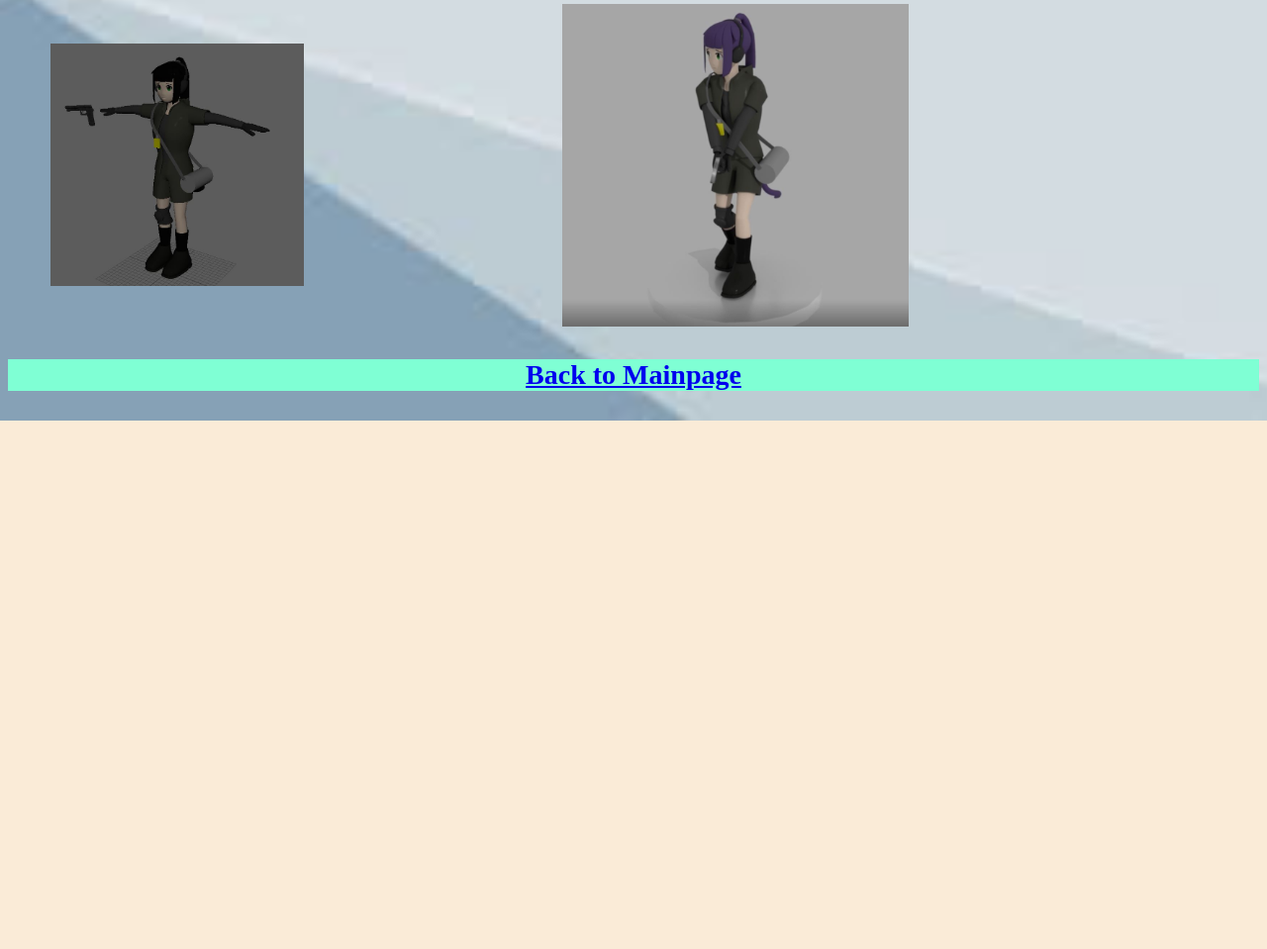
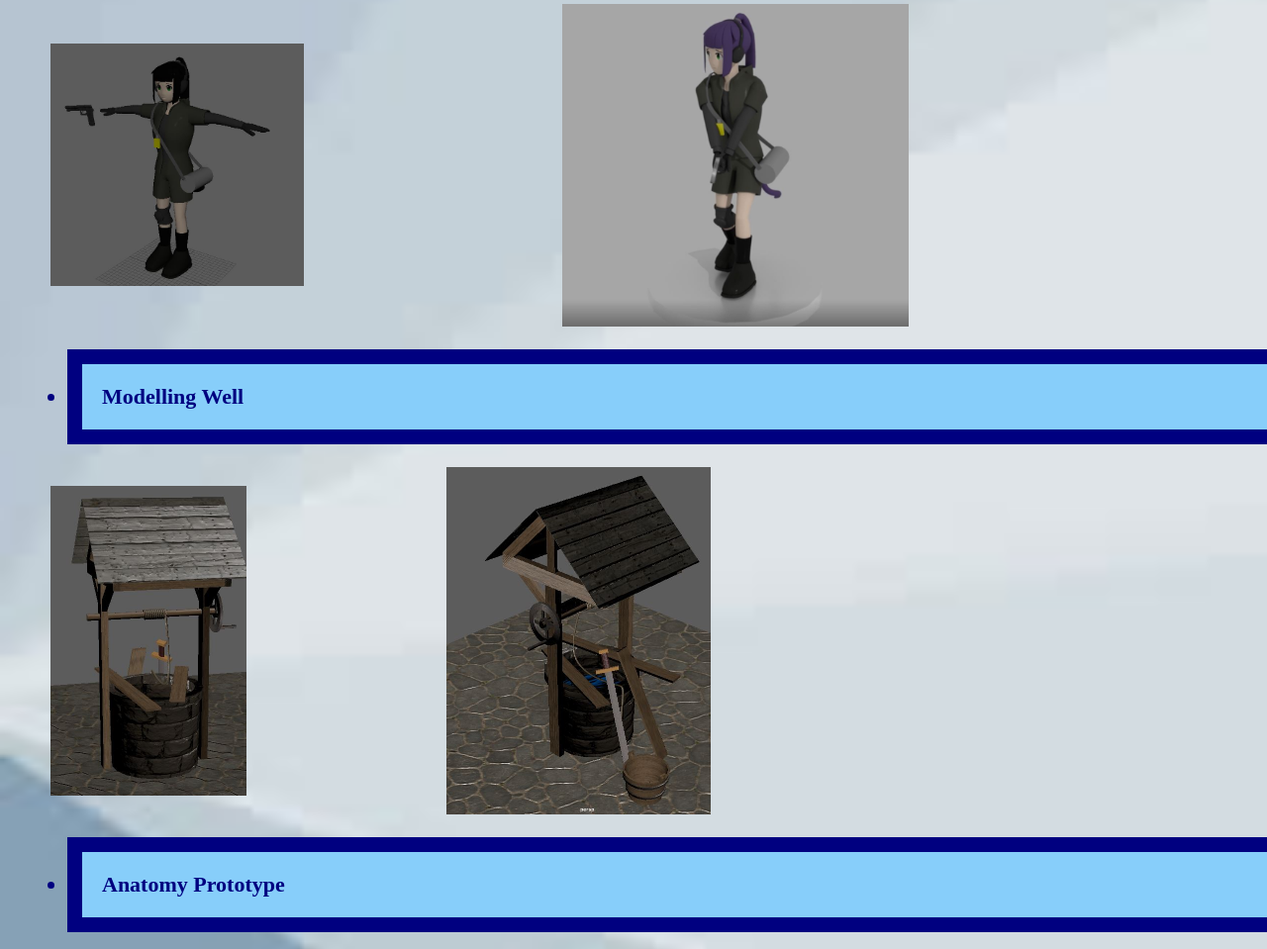
Before and after one commit to TheNu11/Portfolio, a plain HTML site: page project.html in a window 1280 px wide. Shown: the part 1625-2584 px from the top of the page at 99% size. Before the commit the page ends 2050 px from the top, so only its background shows below. Drawn offline with Linux system fonts and the light colour scheme; a script that the page names is missing.

Commit message:
Add files via upload

```diff
--- a/project.html
+++ b/project.html
@@ -48,6 +48,19 @@
                     <li> CharacterModelling/Animation  </li>
                 </tr>
             </table>
+            <table>
+                <tr>
+                    <th> <img id="pro11" src="ImportantPic/Well1.JPG" alt="W1"> </th>
+                    <th> <img id="pro12" src="ImportantPic/Well2.JPG" alt="W2"> </th>
+                    <li> Modelling Well  </li>
+                </tr>
+            </table>
+            <table>
+                <tr>
+                    <th> <img id="pro13" src="ImportantPic/anatomyprototype.jpg" alt="Ana1"> </th>
+                    <li> Anatomy Prototype  </li>
+                </tr>
+            </table>
 
 
         </ul>
--- a/projects.css
+++ b/projects.css
@@ -68,12 +68,27 @@ h2{
     width: 50%;
     display: block;
 }
+#pro11{
+    height: 50%;
+    width: 50%;
+    display: block;
+}
+#pro12{
+    height: 50%;
+    width: 50%;
+    display: block;
+}
+#pro13{
+    height: 30%;
+    width: 30%;
+    display: block;
+}
 
 
 
 li{
     background-color: lightskyblue;
-    color: crimson;
+    color: navy;
     font-size: 22px;
     font-weight: bold;
     position: static;
```
Also changed, not shown: index.html (+1 -1 lines).
